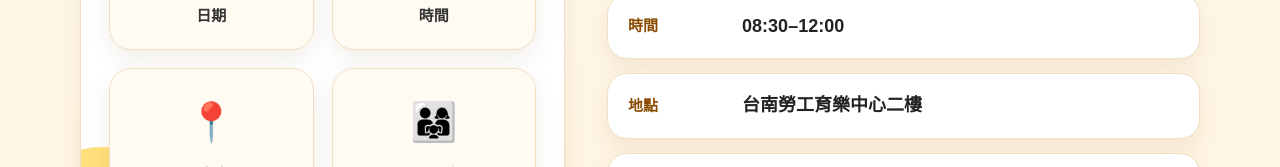
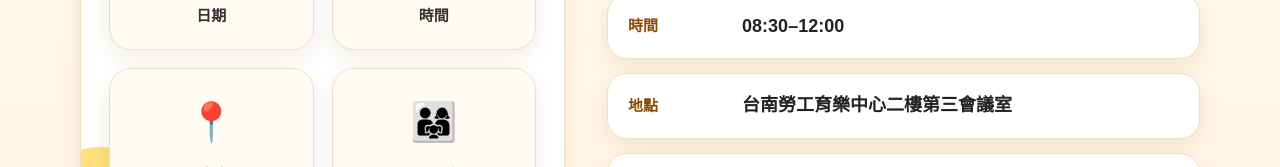
Before and after one commit to socialimpactlab0/0725-camp, a plain HTML site: page index.html in a window 1280 px wide. Shown: the part 1644-1811 px from the top of the page. Drawn offline with Linux system fonts and the light colour scheme.

Commit message:
Update index.html

```diff
--- a/index.html
+++ b/index.html
@@ -1322,7 +1322,7 @@
             </div>
             <div class="info-item">
               <div class="info-label">地點</div>
-              <div class="info-value">台南勞工育樂中心二樓</div>
+              <div class="info-value">台南勞工育樂中心二樓第三會議室</div>
             </div>
             <div class="info-item">
               <div class="info-label">地址</div>
@@ -1436,7 +1436,7 @@
             </div>
             <div class="host-card">
               <small>活動地點</small>
-              <strong>台南勞工育樂中心二樓</strong>
+              <strong>台南勞工育樂中心二樓第三會議室</strong>
             </div>
             <div class="host-card">
               <small>地址</small>
@@ -1578,7 +1578,7 @@
           <div class="small">
             日期：2026/7/25（六）<br>
             時間：08:30–12:00<br>
-            地點：台南勞工育樂中心二樓<br>
+            地點：台南勞工育樂中心二樓第三會議室<br>
             地址：台南市南區南門路 261 號<br>
             洽詢：陳小姐 0913-837-389
           </div>
```
